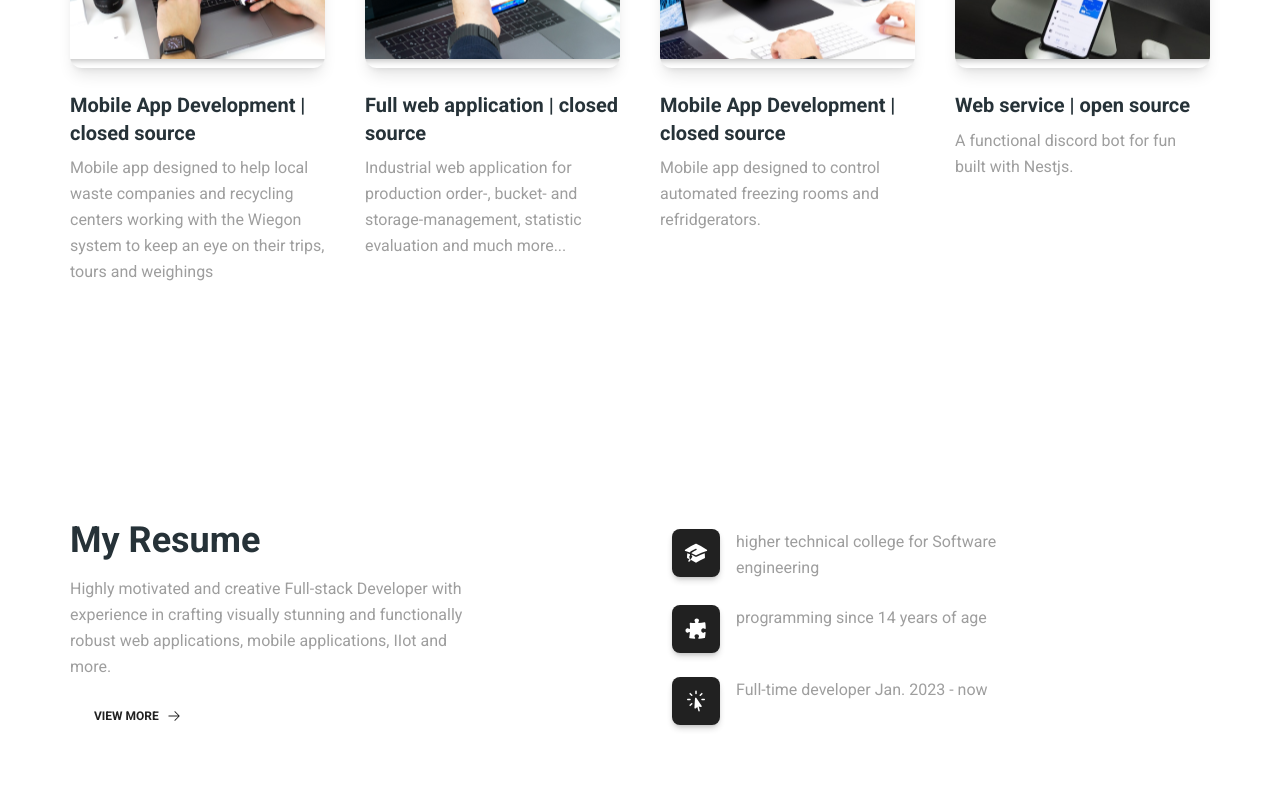
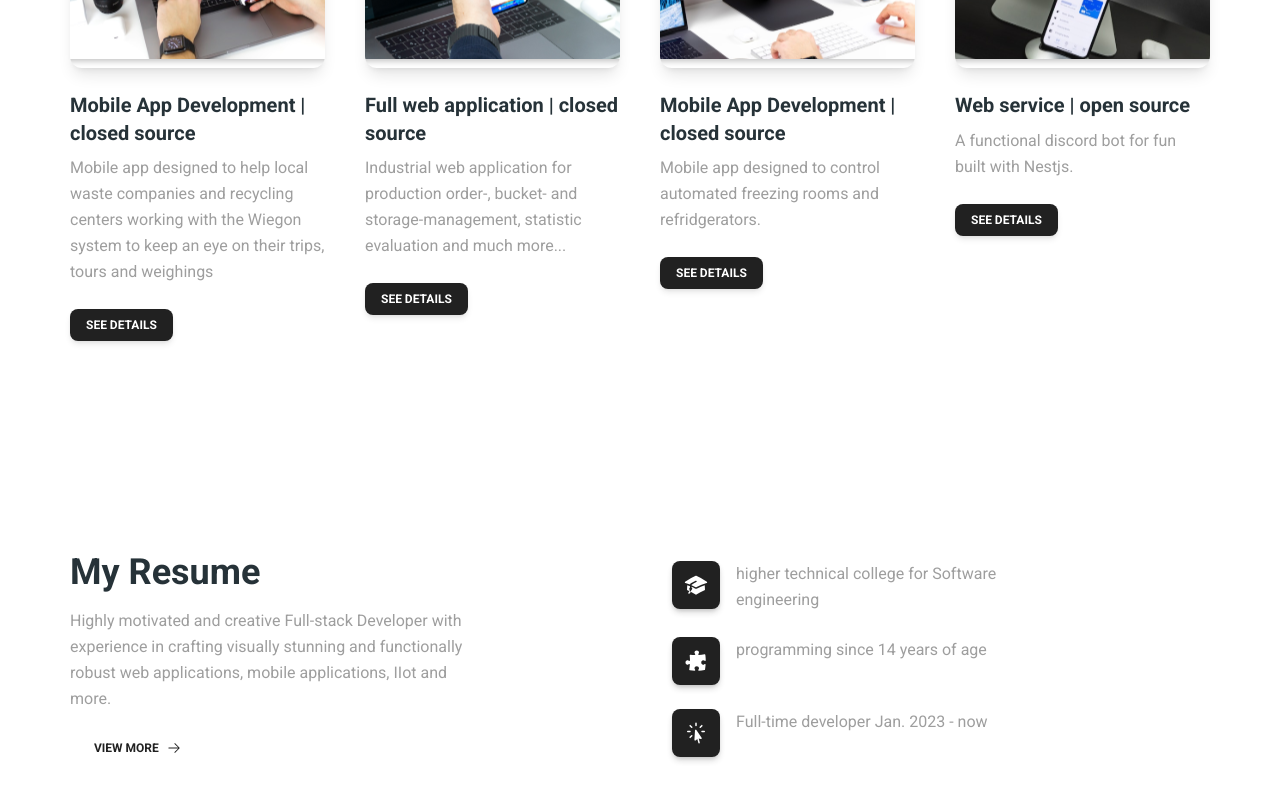
Before and after one commit to sanriodev/blvckleg.dev, a Next.js app: page /portfolio/ in a window 1280 px wide. Shown: the part 2049-2849 px from the top of the page. Built offline with nearby package versions, Linux system fonts and the light colour scheme.

Commit message:
feat: some more stuff

```diff
--- a/src/app/projects.tsx
+++ b/src/app/projects.tsx
@@ -8,21 +8,26 @@ const PROJECTS = [
     img: "/portfolio/image/blog-1.svg",
     title: "Mobile App Development | closed source",
     desc: "Mobile app designed to help local waste companies and recycling centers working with the Wiegon system to keep an eye on their trips, tours and weighings",
+    visible: false
   },
   {
     img: "/portfolio/image/blog2.svg",
     title: "Full web application | closed source",
     desc: "Industrial web application for production order-, bucket- and storage-management, statistic evaluation and much more...",
+    visible: false
   },
   {
     img: "/portfolio/image/blog3.svg",
     title: "Mobile App Development | closed source",
     desc: "Mobile app designed to control automated freezing rooms and refridgerators.",
+    visible: false
   },
   {
     img: "/portfolio/image/blog4.svg",
     title: "Web service | open source",
     desc: "A functional discord bot for fun built with Nestjs.",
+    visible: true,
+    href: 'https://github.com/blvckleg/bingusboingus'
   },
 ];
 
--- a/src/components/project-card.tsx
+++ b/src/components/project-card.tsx
@@ -4,15 +4,18 @@ import {
   CardHeader,
   CardBody,
   Typography,
+  Button,
 } from "@material-tailwind/react";
 
 interface ProjectCardProps {
   img: string;
   title: string;
   desc: string;
+  visible: boolean;
+  href?: string;
 }
 
-export function ProjectCard({ img, title, desc }: ProjectCardProps) {
+export function ProjectCard({ img, title, desc, visible, href }: ProjectCardProps) {
   return (
     <Card color="transparent" shadow={false}  placeholder={undefined} onPointerEnterCapture={undefined} onPointerLeaveCapture={undefined}>
       <CardHeader floated={false} className="mx-0 mt-0 mb-6 h-48"  placeholder={undefined} onPointerEnterCapture={undefined} onPointerLeaveCapture={undefined}>
@@ -36,9 +39,9 @@ export function ProjectCard({ img, title, desc }: ProjectCardProps) {
         <Typography className="mb-6 font-normal !text-gray-500"  placeholder={undefined} onPointerEnterCapture={undefined} onPointerLeaveCapture={undefined}>
           {desc}
         </Typography>
-        {/* <Button color="gray" size="sm"  placeholder={undefined} onPointerEnterCapture={undefined} onPointerLeaveCapture={undefined}>
-          see details
-        </Button> */}
+        <Button color="gray" size="sm"  placeholder={undefined} onPointerEnterCapture={undefined} onPointerLeaveCapture={undefined} unselectable={!!visible ? 'on': 'off'}>
+          <a href={href}>see details</a>
+        </Button>
       </CardBody>
     </Card>
   );
```
